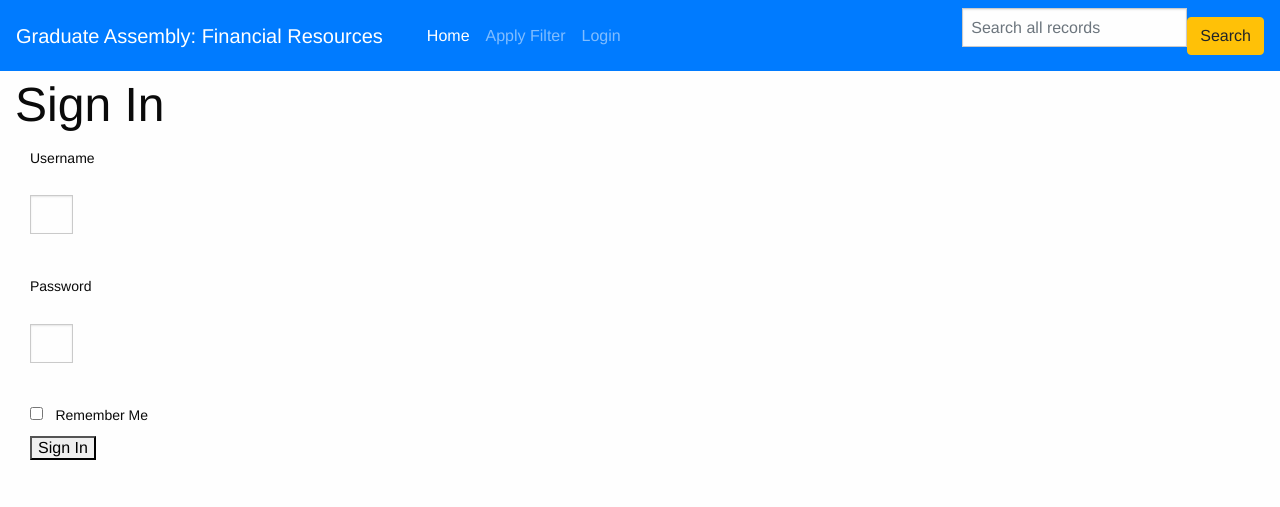
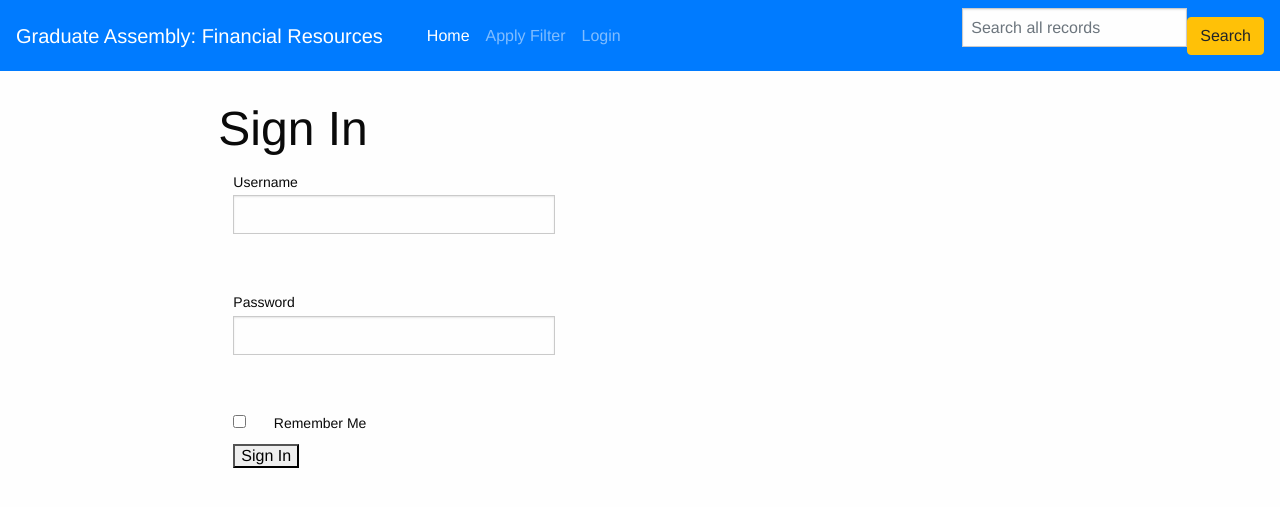
Before and after one commit to mhsiron/GA_FundingResources, a Flask app: page /login in a window 1280 px wide. Shown: the top 507 px of the page. Run offline with Flask 2, Linux system fonts and the light colour scheme; some libraries are stand-ins or nearby versions.

Commit message:
changes to login screen formatting

```diff
--- a/app/templates/login.html
+++ b/app/templates/login.html
@@ -1,27 +1,32 @@
 {% extends "base.html" %}
 
 
+
 {% block content %}
-<div class="form-group col-sm-3">
+<div class=container"><br>
+    <div class="row align-items-center justify-content-center">
+        <div class="col-lg-8">
     <h1>Sign In</h1>
     <form action="" class="form-horizontal" method="post" novalidate>
         {{ form.hidden_tag() }}
-        <div class="control-label col-sm-3">
-            {{ form.username.label }}<br>
-            {{ form.username(size=32) }}<br>
+        <div class="form-group">
+            <label class="col-md-4 control-label"> {{ form.username.label }} </label>
+            <div class="col-md-5">
+                {{ form.username(size=32) }}</div><br>
             {% for error in form.username.errors %}
             <span style="color: red;">[{{ error }}]</span>
             {% endfor %}
         </div>
-        <div class="control-label col-sm-3">
-            {{ form.password.label }}<br>
-            {{ form.password(size=32) }}<br>
+        <div class="form-group">
+            <label class="col-md-4 control-label">{{ form.password.label }} </label>
+            <div class="col-md-5">
+                {{ form.password(size=32) }}</div><br>
             {% for error in form.password.errors %}
             <span style="color: red;">[{{ error }}]</span>
             {% endfor %}
         </div>
-        <div class="col-sm-9">{{ form.remember_me() }} {{ form.remember_me.label }}</div>
+        <div class="col-sm-9">{{ form.remember_me() }} <label class="col-md-4 control-label">{{ form.remember_me.label }}</label></div>
         <div  class="col-sm-9">{{ form.submit() }}</div>
     </form>
-</div>
+        </div></div></div>
 {% endblock %}
```
